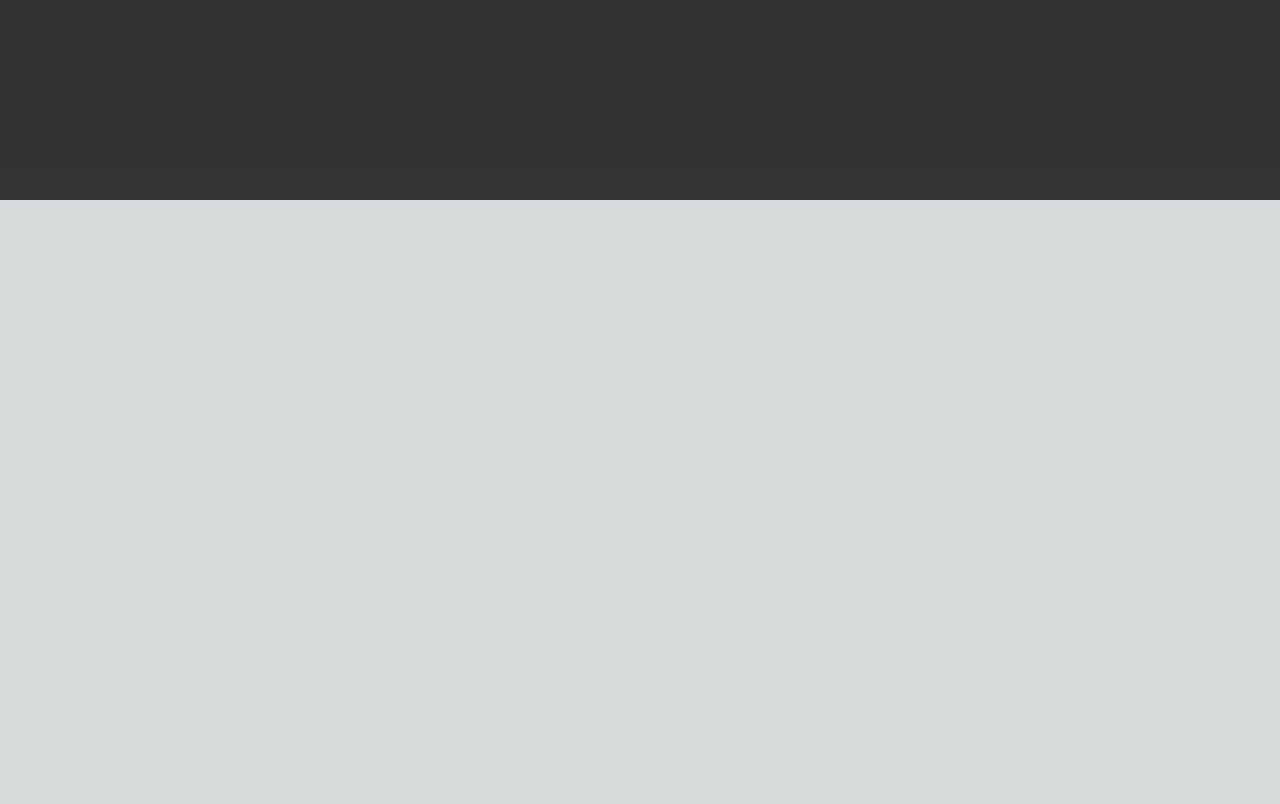
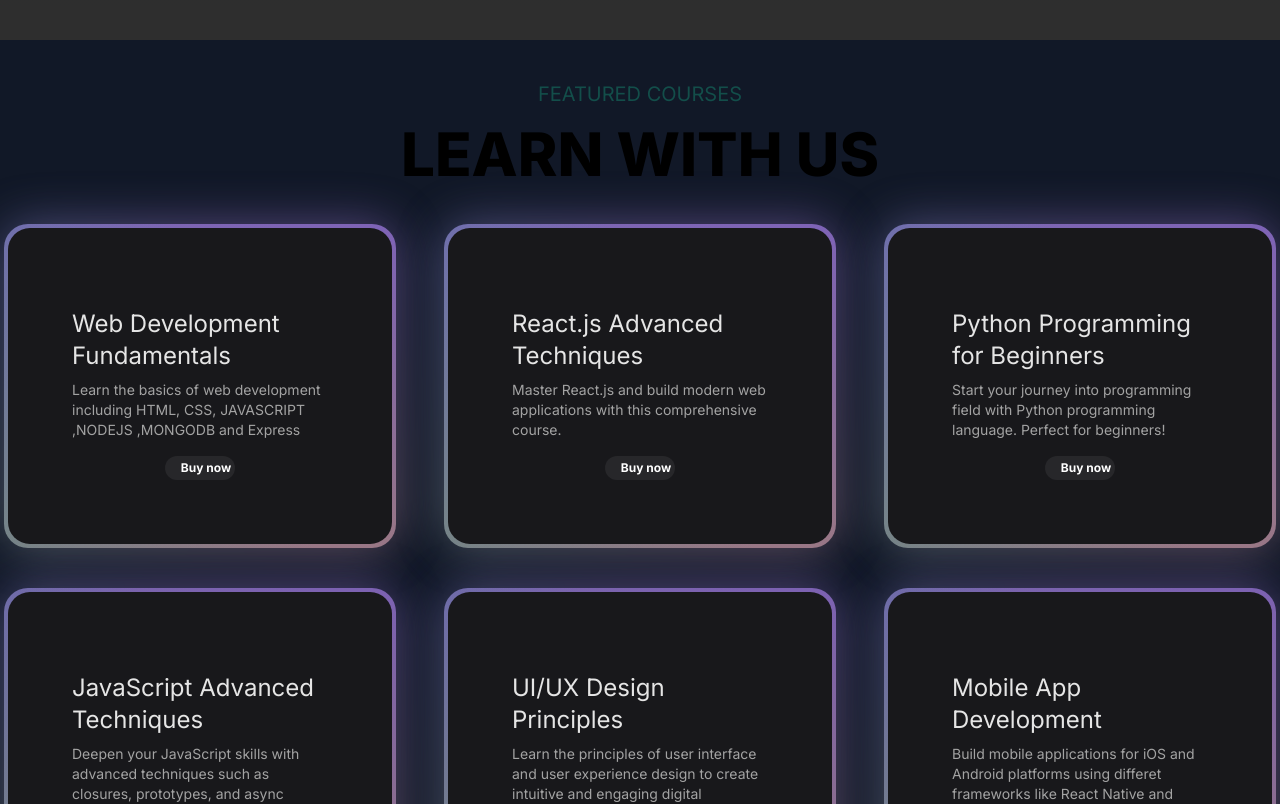
Before and after one commit to PJPhukan/Explore-Technology, a Next.js app: page / in a window 1280 px wide. Shown: the part 600-1404 px from the top of the page. Before the commit the page ends 800 px from the top, so only its background shows below. Built offline with nearby package versions, Linux system fonts and the light colour scheme.

Commit message:
Featured Courses section completed

```diff
--- a/src/app/page.tsx
+++ b/src/app/page.tsx
@@ -1,8 +1,10 @@
+import Feature from "@/components/Feature";
 import HomeSection from "@/components/HomeSection";
 export default function Home() {
   return (
     <div className="min-h-screen bg-black/[0.8] antialiased bg-grid-white/[0.4]">
       <HomeSection />
+      <Feature/>
     </div>
   );
 }
--- /dev/null
+++ b/src/components/Feature.tsx
@@ -0,0 +1,70 @@
+"use client";
+
+import React from "react";
+import { BackgroundGradient } from "./ui/background-gradient";
+import Course_data from "@/data/explore_courses.json";
+import Link from "next/link";
+
+//Defining own typescript DataTypes
+interface Course {
+  id: number;
+  title: string;
+  slug: string;
+  description: string;
+  price: number;
+  instructor: string;
+  isFeatured: boolean;
+}
+
+const Feature = () => {
+  const featureCourses = Course_data.courses.filter(
+    (couses: Course) => couses.isFeatured
+  );
+  return (
+    <div className="py-10 bg-gray-900">
+      <div>
+        <div className="text-center">
+          <h2 className="text-xl text-teal-900 uppercase text-bold">
+            Featured Courses
+          </h2>
+          <h1 className="text-6xl font-extrabold my-4 uppercase">
+            Learn With Us
+          </h1>
+        </div>
+      </div>
+      <div className="mt-10">
+        <div className=" grid grid-cols-1 sm:grid-cols-2 lg:grid-cols-3 gap-10 justify-center">
+          {featureCourses.map((courses: Course) => (
+            <div className="flex justify-center" key={courses.id}>
+              <BackgroundGradient className="rounded-[22px] max-w-sm p-4 sm:p-10 bg-white dark:bg-zinc-900">
+                <div className="flex p-4 sm:p-6 flex-col items-center flex-grow ">
+                <p className="text-base sm:text-xl text-black mt-4 mb-2 dark:text-neutral-200 lg:text-2xl">
+                    {courses.title}
+                  </p>
+
+                  <p className="text-sm text-neutral-600 dark:text-neutral-400">
+                    {courses.description}
+                  </p>
+                  <button className="rounded-full pl-4 pr-1 py-1 text-white flex items-center space-x-1 bg-black mt-4 text-xs font-bold dark:bg-zinc-800">
+                    <Link href={`/courses/buy-now/${courses.slug}`}>
+                      Buy now
+                    </Link>
+                  </button>
+                </div>
+              </BackgroundGradient>
+            </div>
+          ))}
+        </div>
+      </div>
+      <div className="text-center mt-10">
+        <Link href={"/courses"}>
+          <button className="inline-flex h-12 animate-shimmer items-center justify-center rounded-md border border-slate-800 bg-[linear-gradient(110deg,#000103,45%,#1e2631,55%,#000103)] bg-[length:200%_100%] px-6 font-medium text-slate-400 transition-colors focus:outline-none focus:ring-2 focus:ring-slate-400 focus:ring-offset-2 focus:ring-offset-slate-50">
+            View All Courses
+          </button>
+        </Link>
+      </div>
+    </div>
+  );
+};
+
+export default Feature;
--- /dev/null
+++ b/src/components/ui/background-gradient.tsx
@@ -0,0 +1,72 @@
+import { cn } from "@/utils/cn";
+import React from "react";
+import { motion } from "framer-motion";
+
+export const BackgroundGradient = ({
+  children,
+  className,
+  containerClassName,
+  animate = true,
+}: {
+  children?: React.ReactNode;
+  className?: string;
+  containerClassName?: string;
+  animate?: boolean;
+}) => {
+  const variants = {
+    initial: {
+      backgroundPosition: "0 50%",
+    },
+    animate: {
+      backgroundPosition: ["0, 50%", "100% 50%", "0 50%"],
+    },
+  };
+  return (
+    <div className={cn("relative p-[4px] group", containerClassName)}>
+      <motion.div
+        variants={animate ? variants : undefined}
+        initial={animate ? "initial" : undefined}
+        animate={animate ? "animate" : undefined}
+        transition={
+          animate
+            ? {
+                duration: 5,
+                repeat: Infinity,
+                repeatType: "reverse",
+              }
+            : undefined
+        }
+        style={{
+          backgroundSize: animate ? "400% 400%" : undefined,
+        }}
+        className={cn(
+          "absolute inset-0 rounded-3xl z-[1] opacity-60 group-hover:opacity-100 blur-xl  transition duration-500 will-change-transform",
+          " bg-[radial-gradient(circle_farthest-side_at_0_100%,#00ccb1,transparent),radial-gradient(circle_farthest-side_at_100%_0,#7b61ff,transparent),radial-gradient(circle_farthest-side_at_100%_100%,#ffc414,transparent),radial-gradient(circle_farthest-side_at_0_0,#1ca0fb,#141316)]"
+        )}
+      />
+      <motion.div
+        variants={animate ? variants : undefined}
+        initial={animate ? "initial" : undefined}
+        animate={animate ? "animate" : undefined}
+        transition={
+          animate
+            ? {
+                duration: 5,
+                repeat: Infinity,
+                repeatType: "reverse",
+              }
+            : undefined
+        }
+        style={{
+          backgroundSize: animate ? "400% 400%" : undefined,
+        }}
+        className={cn(
+          "absolute inset-0 rounded-3xl z-[1] will-change-transform",
+          "bg-[radial-gradient(circle_farthest-side_at_0_100%,#00ccb1,transparent),radial-gradient(circle_farthest-side_at_100%_0,#7b61ff,transparent),radial-gradient(circle_farthest-side_at_100%_100%,#ffc414,transparent),radial-gradient(circle_farthest-side_at_0_0,#1ca0fb,#141316)]"
+        )}
+      />
+
+      <div className={cn("relative z-10", className)}>{children}</div>
+    </div>
+  );
+};
--- a/src/data/macademy_courses.json
+++ b/src/data/explore_courses.json
@@ -1,10 +1,10 @@
 {
- "courses" : [
+    "courses": [
         {
             "id": 1,
             "title": "Web Development Fundamentals",
             "slug": "web-development-fundamentals",
-            "description": "Learn the basics of web development including HTML, CSS, and JavaScript.",
+            "description": "Learn the basics of web development including HTML, CSS, JAVASCRIPT ,NODEJS ,MONGODB and Express",
             "price": 49.99,
             "instructor": "John Doe",
             "isFeatured": true,
@@ -12,19 +12,19 @@
         },
         {
             "id": 2,
-            "title": "React.js Masterclass",
+            "title": "React.js Advanced Techniques",
             "slug": "reactjs-masterclass",
             "description": "Master React.js and build modern web applications with this comprehensive course.",
             "price": 79.99,
             "instructor": "Jane Smith",
-            "isFeatured": false,
+            "isFeatured": true,
             "image": "react-masterclass.jpg"
         },
         {
             "id": 3,
             "title": "Python Programming for Beginners",
             "slug": "python-programming-for-beginners",
-            "description": "Start your journey into programming with Python. Perfect for beginners!",
+            "description": "Start your journey into programming field with Python programming language. Perfect for beginners!",
             "price": 39.99,
             "instructor": "Mike Johnson",
             "isFeatured": true,
@@ -57,14 +57,14 @@
             "description": "Learn the principles of user interface and user experience design to create intuitive and engaging digital products.",
             "price": 59.99,
             "instructor": "Sarah Green",
-            "isFeatured": false,
+            "isFeatured": true,
             "image": "ui-ux-design.jpg"
         },
         {
             "id": 7,
             "title": "Mobile App Development",
             "slug": "mobile-app-development",
-            "description": "Build mobile apps for iOS and Android platforms using frameworks like React Native and Flutter.",
+            "description": "Build mobile applications for iOS and Android platforms using differet frameworks like React Native and Flutter.",
             "price": 89.99,
             "instructor": "Michael Anderson",
             "isFeatured": true,
```
